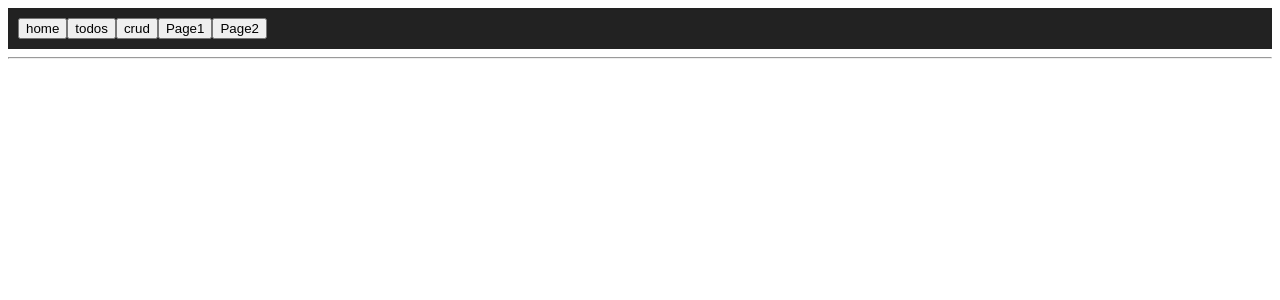
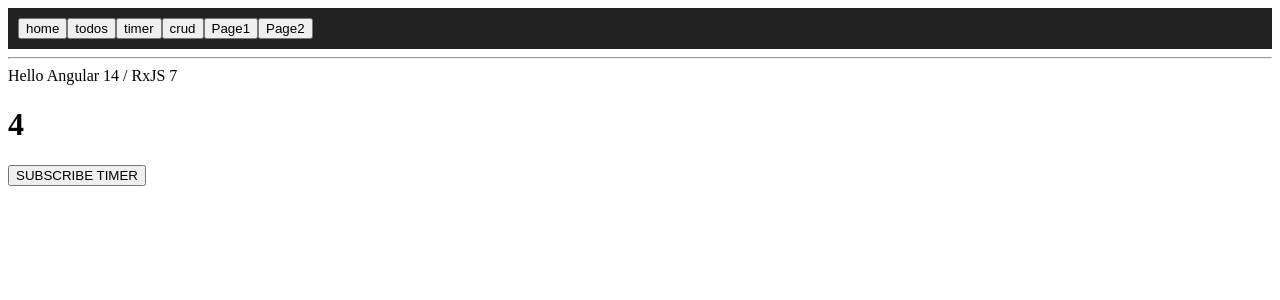
Before and after one commit to trainingfb/rxjs7-masterclass, an Angular app: page /timer in a window 1280 px wide. Before the commit this address led to /. Shown: the top 300 px of the page. Built offline with nearby package versions, Linux system fonts and the light colour scheme.

Commit message:
add timer example

```diff
--- a/src/app/app.module.ts
+++ b/src/app/app.module.ts
@@ -13,6 +13,7 @@ import { ThemeDirective } from './core/directives/theme.directive';
 import { CrudComponent } from './features/crud.component';
 import { HomeComponent } from './features/home.component';
 import { TodosComponent } from './features/todos.component';
+import { TimerComponent } from './features/timer.component';
 
 @NgModule({
   declarations: [
@@ -24,6 +25,7 @@ import { TodosComponent } from './features/todos.component';
     ThemeDirective,
     HomeComponent,
     TodosComponent,
+    TimerComponent,
   ],
   imports: [
     BrowserModule,
@@ -34,6 +36,7 @@ import { TodosComponent } from './features/todos.component';
       { path: 'page1', component: Page1Component },
       { path: 'page2', component: Page2Component },
       { path: 'crud', component: CrudComponent },
+      { path: 'timer', component: TimerComponent },
       { path: 'home', component: HomeComponent },
       { path: 'todos', component: TodosComponent},
       { path: 'todos/:id', component: TodosComponent},
--- a/src/app/core/components/navbar.component.ts
+++ b/src/app/core/components/navbar.component.ts
@@ -11,6 +11,7 @@ import { AppConfigService } from '../services/app-config.service';
     >
       <button routerLink="home">home</button>
       <button routerLink="todos">todos</button>
+      <button routerLink="timer">timer</button>
       <button routerLink="crud">crud</button>
       <button routerLink="page1">Page1</button>
       <button routerLink="page2">Page2</button>
--- /dev/null
+++ b/src/app/core/services/timer.service.ts
@@ -0,0 +1,13 @@
+// timer.service.ts
+import { Injectable } from '@angular/core';
+import { BehaviorSubject, interval, shareReplay } from 'rxjs';
+
+@Injectable({
+  providedIn: 'root'
+})
+export class TimerService {
+  timer$ = interval(1000)
+    .pipe(
+      shareReplay({ bufferSize: 1, refCount: false}),
+    )
+}
--- /dev/null
+++ b/src/app/features/timer.component.ts
@@ -0,0 +1,38 @@
+// features/timer.component.ts
+import { Component, OnDestroy } from '@angular/core';
+import { Subject, takeUntil } from 'rxjs';
+import { TimerService } from '../core/services/timer.service';
+
+@Component({
+  selector: 'app-timer',
+  template: `
+    Hello Angular 14 / RxJS 7
+
+    <h1>{{timerService.timer$ | async}}</h1>
+
+    <button (click)="subscribeTimer()">SUBSCRIBE TIMER {{timer}}</button>
+  `,
+})
+export class TimerComponent implements OnDestroy {
+  timer: number | null = null;
+  destroy$ = new Subject();
+
+  constructor(public timerService: TimerService) { }
+
+  subscribeTimer() {
+    this.timerService.timer$
+      .pipe(
+        takeUntil(this.destroy$)
+      )
+      .subscribe((value) => {
+        console.log('timer')
+        this.timer = value
+      });
+  }
+
+  ngOnDestroy() {
+    this.destroy$.next(null);
+    this.destroy$.complete();
+  }
+
+}
```
